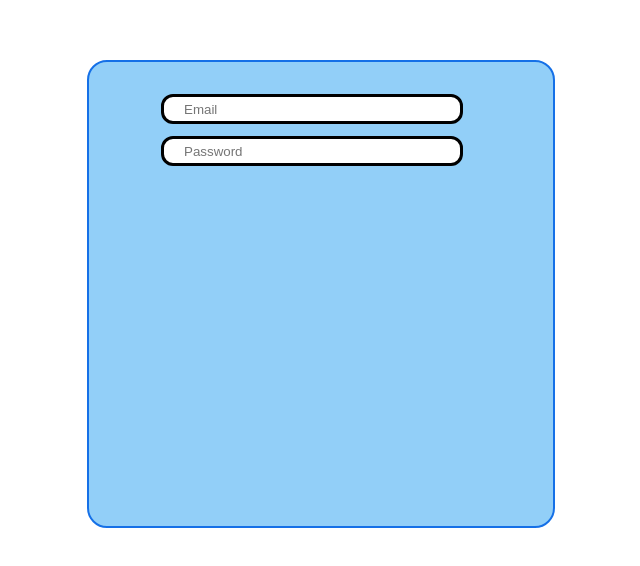
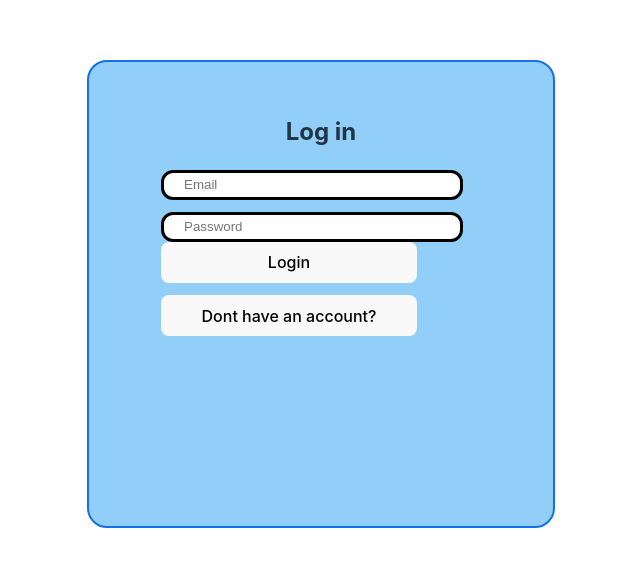
Before and after one commit to ATlexEide/furrventions, a React (Vite) app: page /login in a window 1280 px wide. Shown: the part 106-672 px from the top of the page, without its empty margins (319-959 px from the left). Built offline with nearby package versions, Linux system fonts and the light colour scheme.

Commit message:
Add buttons

```diff
--- a/src/Components/Login.jsx
+++ b/src/Components/Login.jsx
@@ -1,6 +1,10 @@
+import { useNavigate } from "react-router-dom";
+
 export default function Login() {
+  const navigate = useNavigate();
   return (
     <form id="login">
+      <h2>Log in</h2>
       <section id="login-inputs">
         <input type="email" name="email" id="email" placeholder="Email" />
         <input
@@ -10,6 +14,22 @@ export default function Login() {
           placeholder="Password"
         />
       </section>
+      <section id="login-buttons">
+        <button
+          onClick={() => {
+            alert("LOGIN LODIC");
+          }}
+        >
+          Login
+        </button>
+        <button
+          onClick={() => {
+            navigate("/signup");
+          }}
+        >
+          Dont have an account?
+        </button>
+      </section>
     </form>
   );
 }
```
